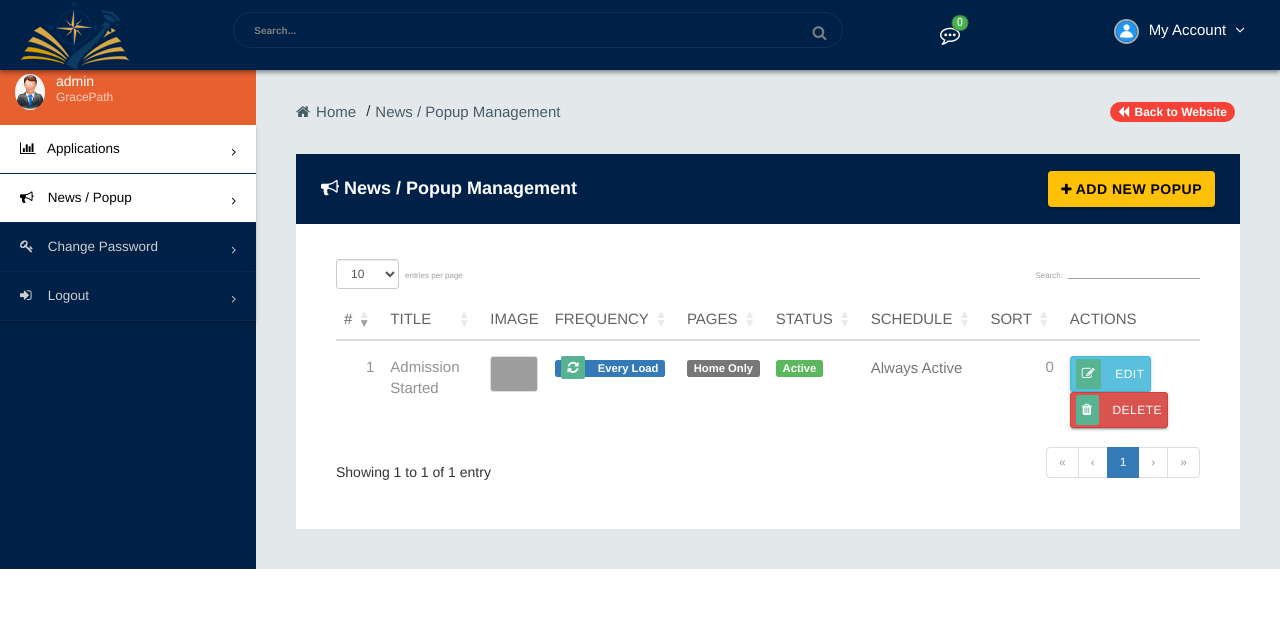
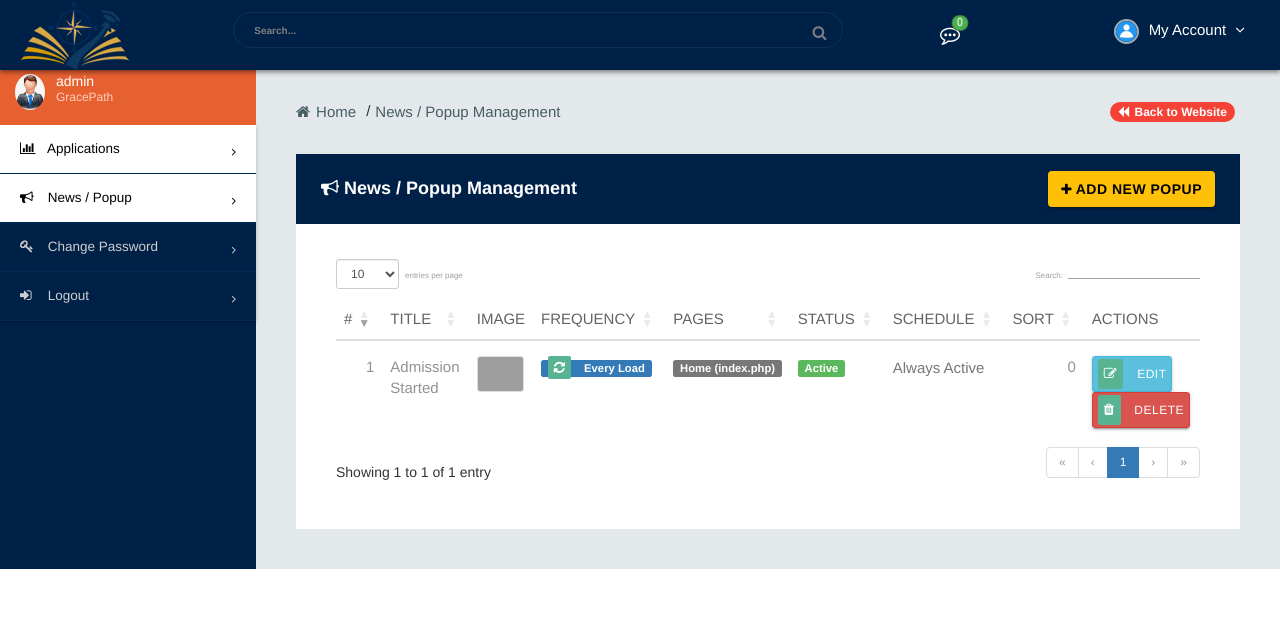
Before and after one commit to dijojperumaly/hopein-1, a PHP site: page /admin/admin-popup-list.php in a window 1280 px wide. Shown: the top 617 px of the page. Run offline with PHP 8.4, Linux system fonts and the light colour scheme; a user stored in the database is signed in; data comes from the database, SQL or seed files in the repository; some libraries are stand-ins or nearby versions; grey boxes are pictures that could not be loaded.

Commit message:
popup news some bugg fixed

```diff
--- a/admin/admin-popup-list.php
+++ b/admin/admin-popup-list.php
@@ -305,13 +331,13 @@ include("adminsession.php");
 
                                                 <div class="col-md-4" id="customPagesWrap" style="display:none;">
                                                     <div class="form-group">
-                                                        <label><b>Select Specific Pages</b></label>
-                                                        <div style="background:#fff;border:1px solid #ccc;border-radius:4px;padding:6px 10px;max-height:105px;overflow-y:auto;font-size:12px;">
-                                                            <label style="font-weight:normal;display:block;margin-bottom:3px;"><input type="checkbox" class="chk-page" value="home"> Home (index.php)</label>
-                                                            <label style="font-weight:normal;display:block;margin-bottom:3px;"><input type="checkbox" class="chk-page" value="registration"> Registration (registration.php)</label>
-                                                            <label style="font-weight:normal;display:block;margin-bottom:3px;"><input type="checkbox" class="chk-page" value="about"> About Us (about.php)</label>
-                                                            <label style="font-weight:normal;display:block;margin-bottom:3px;"><input type="checkbox" class="chk-page" value="services"> Services (services.php)</label>
-                                                            <label style="font-weight:normal;display:block;margin-bottom:3px;"><input type="checkbox" class="chk-page" value="contact"> Contact Us (contact.php)</label>
+                                                        <label><b>Select Specific Pages</b> <small class="text-muted">(works with or without .php)</small></label>
+                                                        <div style="background:#fff;border:1px solid #ccc;border-radius:4px;padding:8px 10px;max-height:130px;overflow-y:auto;">
+                                                            <label class="page-chk-label" for="chk_page_home"><input type="checkbox" id="chk_page_home" class="chk-page browser-default" value="index.php"> Home (index.php / index)</label>
+                                                            <label class="page-chk-label" for="chk_page_reg"><input type="checkbox" id="chk_page_reg" class="chk-page browser-default" value="registration.php"> Registration (registration.php / registration)</label>
+                                                            <label class="page-chk-label" for="chk_page_about"><input type="checkbox" id="chk_page_about" class="chk-page browser-default" value="about.php"> About Us (about.php / about)</label>
+                                                            <label class="page-chk-label" for="chk_page_services"><input type="checkbox" id="chk_page_services" class="chk-page browser-default" value="services.php"> Services (services.php / services)</label>
+                                                            <label class="page-chk-label" for="chk_page_contact"><input type="checkbox" id="chk_page_contact" class="chk-page browser-default" value="contact.php"> Contact Us (contact.php / contact)</label>
                                                         </div>
                                                     </div>
                                                 </div>
@@ -543,13 +569,17 @@ $(document).ready(function () {
             {
                 data: 'display_pages',
                 render: function (p) {
-                    if (!p || p === 'home') {
-                        return '<span class="label label-default">Home Only</span>';
+                    if (!p || p === 'home' || p === 'index' || p === 'index.php') {
+                        return '<span class="label label-default">Home (index.php)</span>';
                     } else if (p === 'all') {
                         return '<span class="label label-success">All Pages</span>';
                     } else {
-                        var list = p.split(',');
-                        return '<span class="label label-info" title="' + p + '">' + list.length + ' Specific Pages</span>';
+                        var list = p.split(',').map(function (item) {
+                            var s = $.trim(item);
+                            if (s === 'home') return 'index.php';
+                            return s.indexOf('.') === -1 ? s + '.php' : s;
+                        });
+                        return '<span class="label label-info" title="' + list.join(', ') + '">' + list.join(', ') + '</span>';
                     }
                 }
             },
@@ -776,7 +806,7 @@ $(document).ready(function () {
 
                 // Pages mode
                 var p = (d.display_pages || 'home').toLowerCase().trim();
-                if (p === 'home') {
+                if (p === 'home' || p === 'index' || p === 'index.php') {
                     $('#display_pages_mode').val('home');
                     $('#customPagesWrap').hide();
                 } else if (p === 'all') {
@@ -785,9 +815,14 @@ $(document).ready(function () {
                 } else {
                     $('#display_pages_mode').val('custom');
                     $('#customPagesWrap').show();
-                    var pagesArr = p.split(',');
+                    var pagesArr = p.split(',').map(function (s) {
+                        var slug = $.trim(s).replace(/\.php$/i, '');
+                        return (slug === 'index' || slug === '') ? 'home' : slug;
+                    });
                     $('.chk-page').each(function () {
-                        $(this).prop('checked', pagesArr.includes($(this).val()));
+                        var valSlug = $(this).val().toLowerCase().replace(/\.php$/i, '');
+                        if (valSlug === 'index') valSlug = 'home';
+                        $(this).prop('checked', pagesArr.includes(valSlug));
                     });
                 }
                 $('#display_pages').val(p);
--- a/admin/db/db_gracepath_131126.sql
+++ b/admin/db/db_gracepath_131126.sql
@@ -25,7 +25,7 @@ CREATE TABLE IF NOT EXISTS `tbl_admin` (
 ) ENGINE=InnoDB AUTO_INCREMENT=2 DEFAULT CHARSET=utf8mb4 COLLATE=utf8mb4_0900_ai_ci;
 
 INSERT INTO `tbl_admin` (`id`, `name`, `username`, `password`, `role`, `createdat`, `createdby`, `updatedat`, `updatedby`, `isdeletd`, `status`) VALUES
-	(1, 'Administrator', 'admin', '12345', 'AD', NULL, NULL, NULL, NULL, 0, 'Active');
+	(1, 'Administrator', 'admin', '$2y$12$l14nNPadFOyvLgrVEhP8TOk343rYcY5BExHGcl4RCKmmXXT4qLYw.', 'AD', NULL, NULL, NULL, NULL, 0, 'Active');
 
 CREATE TABLE IF NOT EXISTS `tbl_applications` (
   `appid` int NOT NULL AUTO_INCREMENT,
@@ -89,7 +89,7 @@ CREATE TABLE IF NOT EXISTS `tbl_news_popup` (
 ) ENGINE=InnoDB AUTO_INCREMENT=2 DEFAULT CHARSET=utf8mb4 COLLATE=utf8mb4_0900_ai_ci;
 
 INSERT INTO `tbl_news_popup` (`popup_id`, `title`, `content`, `image`, `link_url`, `link_text`, `display_pages`, `display_frequency`, `start_date`, `end_date`, `is_active`, `sort_order`, `createdat`, `createdby`, `updatedat`, `updatedby`) VALUES
-	(1, 'Admission Started', '', 'popup_1794551076_6af6ad2455cc1.jpeg', '', '', 'home', 'always', NULL, NULL, 1, 0, '2026-11-12 11:52:00', 1, '2026-11-13 11:55:00', 1);
+	(1, 'Admission Started', '', 'popup_1794551076_6af6ad2455cc1.jpeg', '', '', 'home', 'always', NULL, NULL, 1, 0, '2026-11-12 11:52:00', 1, '2026-11-13 22:42:00', 1);
 
 /*!40103 SET TIME_ZONE=IFNULL(@OLD_TIME_ZONE, 'system') */;
 /*!40101 SET SQL_MODE=IFNULL(@OLD_SQL_MODE, '') */;
```
Also changed, not shown: other parts of admin/admin-popup-list.php (+26 -0 lines), popup_get.php (+15 -10 lines), .htaccess (added).
